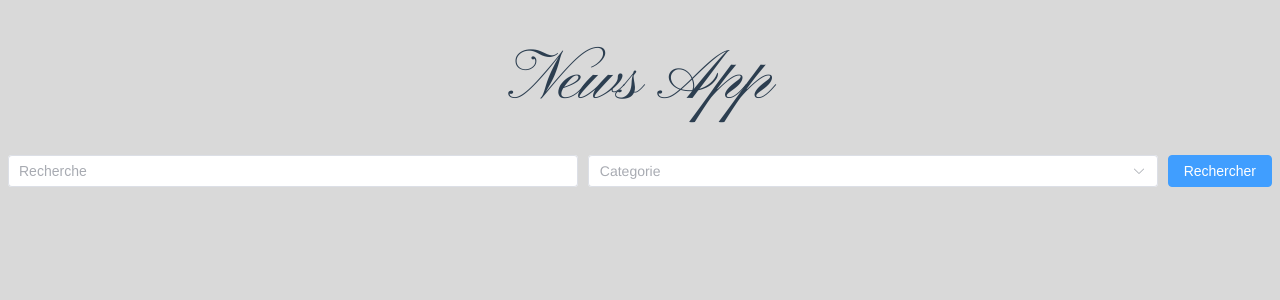
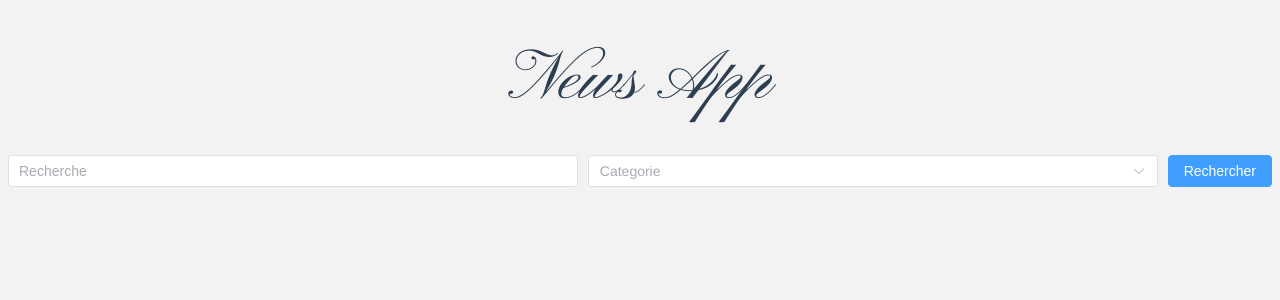
Before and after one commit to MatheoDev/new-app, a Vue app: page / in a window 1280 px wide. Shown: the top 300 px of the page. Built offline with nearby package versions, Linux system fonts and the light colour scheme.

Commit message:
bg modify

```diff
--- a/src/App.vue
+++ b/src/App.vue
@@ -7,7 +7,7 @@
 
 <style lang="less">
 body {
-  background-color: #D9D9D9;
+  background-color: #d9d9d954;
 }
 
 #app {
```
